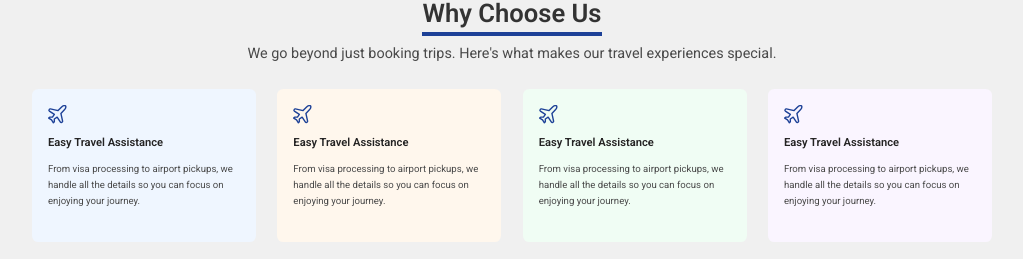
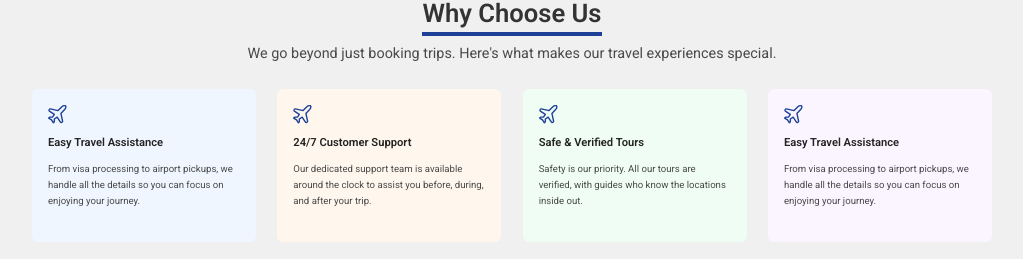
Before and after one commit to shristichand/itenary, a Next.js app in the folder frontend/: page / in a window 1280 px wide. Shown: the part 1157-1416 px from the top of the page, without its empty margins (128-1151 px from the left). Built offline with nearby package versions, Linux system fonts and the light colour scheme; no server answers.

Commit message:
port change

```diff
--- a/frontend/src/components/whyus/Whyus.tsx
+++ b/frontend/src/components/whyus/Whyus.tsx
@@ -8,13 +8,13 @@ const data = [{
     icon: "/image/icons/plane.svg",
     color: "#EFF6FF"
 }, {
-    title: "Easy Travel Assistance",
-    subtitle: "From visa processing to airport pickups, we handle all the details so you can focus on enjoying your journey. ",
+    title: "24/7 Customer Support",
+    subtitle: "Our dedicated support team is available around the clock to assist you before, during, and after your trip.",
     icon: "/image/icons/plane.svg",
     color: "#FFF7ED"
 }, {
-    title: "Easy Travel Assistance",
-    subtitle: "From visa processing to airport pickups, we handle all the details so you can focus on enjoying your journey. ",
+    title: "Safe & Verified Tours",
+    subtitle: "Safety is our priority. All our tours are verified, with guides who know the locations inside out.",
     icon: "/image/icons/plane.svg",
     color: "#F0FDF4"
 }, {
```
Also changed, not shown: 1 other file (tests, documents, lock files or other folders).
